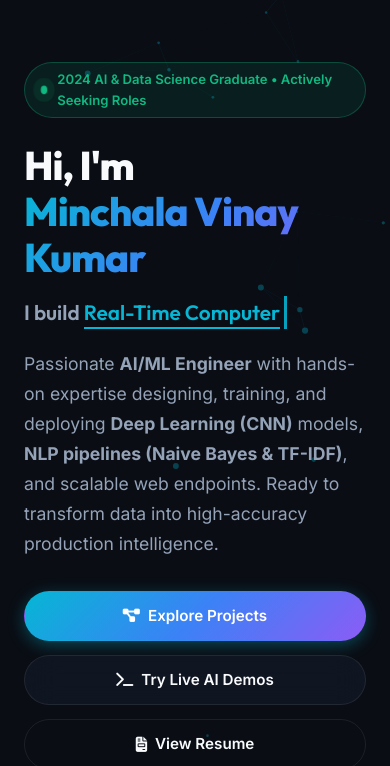
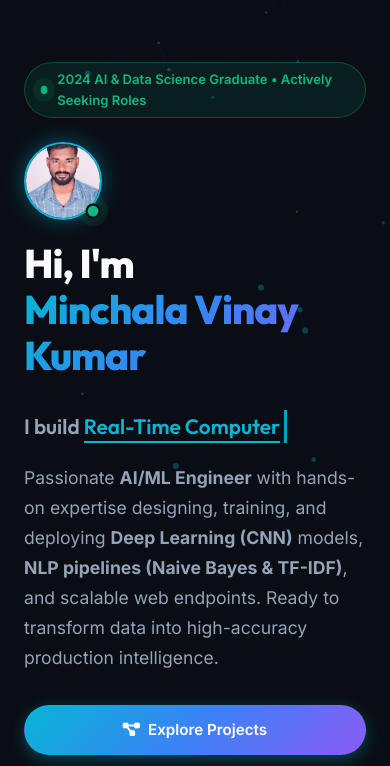
Before and after one commit to minchalavinay/portfolio, a plain HTML site: page index.html in a window 390 px wide. Shown: the part 78-844 px from the top of the page. Drawn offline with Linux system fonts and the light colour scheme.

Commit message:
Add Minchala Vinay Kumar profile photo to hero, about section and resume

```diff
--- a/index.html
+++ b/index.html
@@ -121,9 +121,15 @@
             <span class="badge-text">2024 AI & Data Science Graduate • Actively Seeking Roles</span>
           </div>
 
-          <h1 class="hero-title">
-            Hi, I'm <span class="gradient-text">Minchala Vinay Kumar</span>
-          </h1>
+          <div class="hero-title-flex">
+            <div class="hero-avatar">
+              <img src="profile.jpg" alt="Minchala Vinay Kumar" class="hero-avatar-img">
+              <span class="hero-status-pulse"></span>
+            </div>
+            <h1 class="hero-title">
+              Hi, I'm <span class="gradient-text">Minchala Vinay Kumar</span>
+            </h1>
+          </div>
 
           <div class="typewriter-container">
             <span class="static-prefix">I build </span>
--- a/styles.css
+++ b/styles.css
@@ -565,6 +565,42 @@ code {
   font-size: 0.82rem;
   font-weight: 600;
   color: var(--accent-green);
+}
+
+.hero-title-flex {
+  display: flex;
+  align-items: center;
+  gap: 20px;
+  margin-bottom: 16px;
+  flex-wrap: wrap;
+}
+
+.hero-avatar {
+  position: relative;
+  width: 78px;
+  height: 78px;
+  flex-shrink: 0;
+}
+
+.hero-avatar-img {
+  width: 100%;
+  height: 100%;
+  border-radius: 50%;
+  object-fit: cover;
+  border: 2.5px solid var(--accent-cyan);
+  box-shadow: 0 0 22px rgba(6, 182, 212, 0.45);
+}
+
+.hero-status-pulse {
+  position: absolute;
+  bottom: 2px;
+  right: 2px;
+  width: 14px;
+  height: 14px;
+  background: var(--accent-green);
+  border: 2px solid var(--bg-primary);
+  border-radius: 50%;
+  animation: pulse 2s infinite;
 }
 
 .hero-title {
@@ -2603,7 +2639,43 @@ input[type="range"] {
     display: flex;
   }
 
-  .hero-title {
+  .hero-title-flex {
+  display: flex;
+  align-items: center;
+  gap: 20px;
+  margin-bottom: 16px;
+  flex-wrap: wrap;
+}
+
+.hero-avatar {
+  position: relative;
+  width: 78px;
+  height: 78px;
+  flex-shrink: 0;
+}
+
+.hero-avatar-img {
+  width: 100%;
+  height: 100%;
+  border-radius: 50%;
+  object-fit: cover;
+  border: 2.5px solid var(--accent-cyan);
+  box-shadow: 0 0 22px rgba(6, 182, 212, 0.45);
+}
+
+.hero-status-pulse {
+  position: absolute;
+  bottom: 2px;
+  right: 2px;
+  width: 14px;
+  height: 14px;
+  background: var(--accent-green);
+  border: 2px solid var(--bg-primary);
+  border-radius: 50%;
+  animation: pulse 2s infinite;
+}
+
+.hero-title {
     font-size: 2.5rem;
   }
 
```
Also changed, not shown: resume.html (+36 -1 lines), profile.jpg (added).
